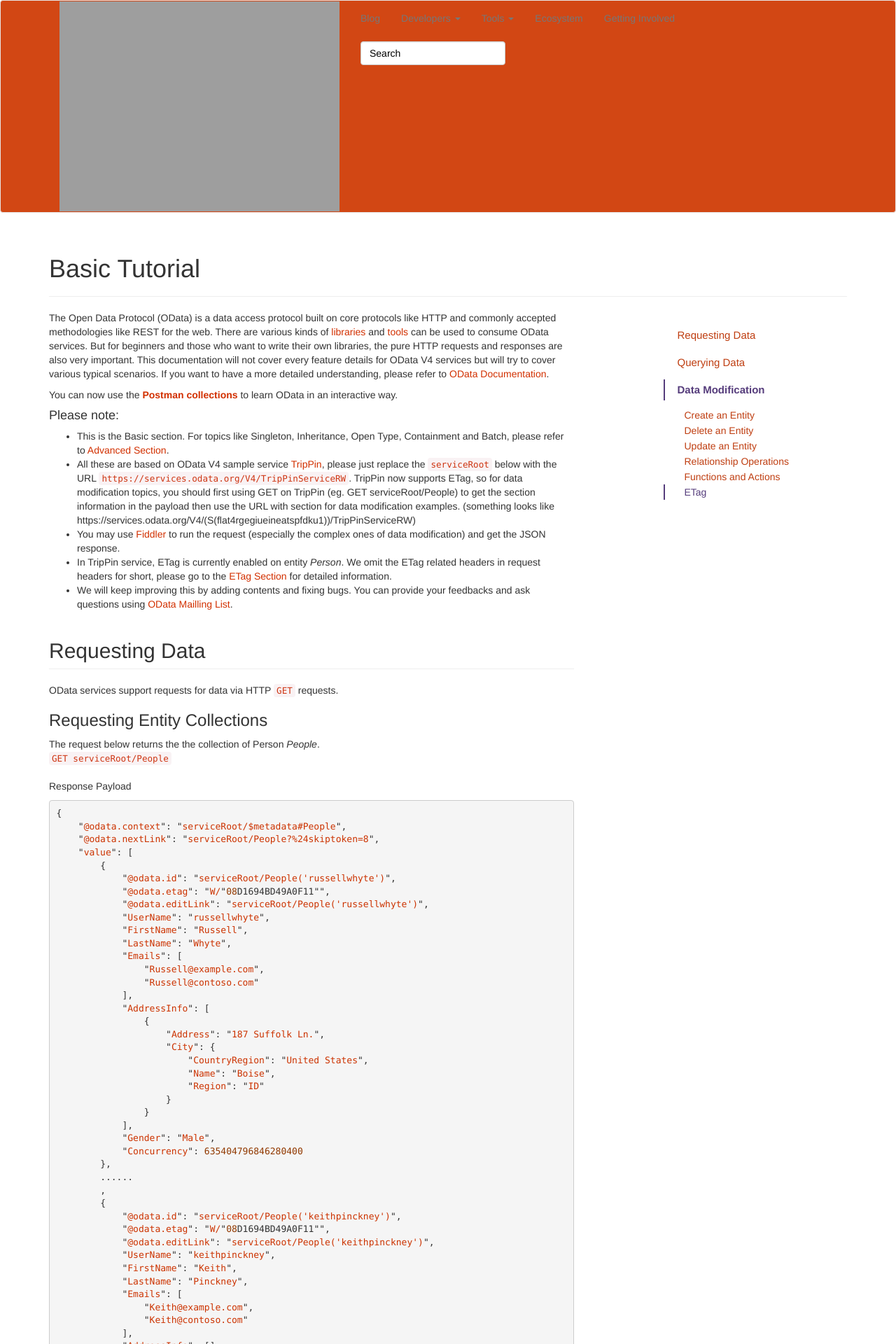
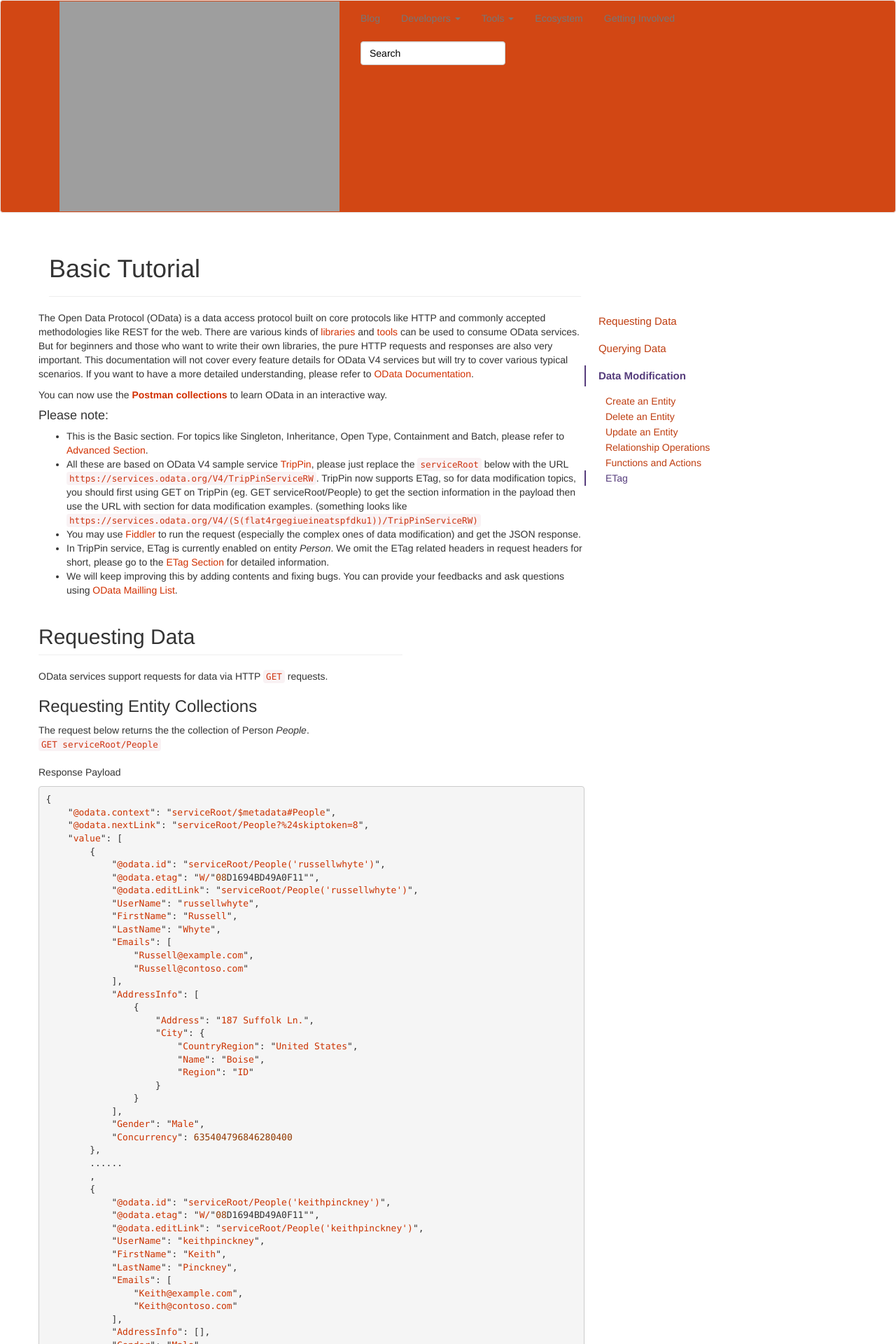
Before and after one commit to OData/odataorg.github.io, a Jekyll site: the page built from pages/getting-started/basic-tutorial.html, in a window 1280 px wide. Shown: the top 1920 px of the page at 70% size. Built offline with Jekyll 4.4.1, drawn with Linux system fonts in a browser that asks for light colours; nearby versions of some CDN libraries; library files that are not in the unit come from our copies; a style sheet for code colours, icons or effects is not loaded.

Commit message:
Fix basic tutorial page zooming issue (#268)
* Fix page overflow

* Customize page header width

* Remove extra space

```diff
--- a/_includes/navbar.html
+++ b/_includes/navbar.html
@@ -1,3 +1,4 @@
+<div role="banner">
 <a class="sr-only sr-only-focusable" href="#main-content"><h4 role="presentation">Skip to main content</h4></a>
 <nav class="navbar navbar-default" role="navigation" aria-label="Main Navigation">
     <div class="container container-fluid">
@@ -60,3 +61,4 @@
         </div>
     </div>
 </nav>
+</div>
--- a/pages/getting-started/basic-tutorial.html
+++ b/pages/getting-started/basic-tutorial.html
@@ -6,13 +6,13 @@
 ---
 <!--body data-spy="scroll" data-target="nav"-->
 <div class="row">
-<div class="col-md-8">
+<div class="col-2-3">
 <p>            The Open Data Protocol (OData) is a data access protocol built on core protocols like HTTP and commonly accepted methodologies like REST for the web. There are various kinds of <a href="https://www.odata.org/libraries/">libraries</a> and <a href="https://www.odata.org/ecosystem/">tools</a>  can be used to consume OData services. But for beginners and those who want to write their own libraries, the pure HTTP requests and responses are also very important. This documentation will not cover every feature details for OData V4 services but will try to cover various typical scenarios.  If you want to have a more detailed understanding, please refer to <a href="https://www.odata.org/documentation/">OData Documentation</a>. </p>
 <p>        You can now use the <b><a href="https://www.odata.org/getting-started/learning-odata-on-postman">Postman collections</a></b> to learn OData in an interactive way.</p>
 <h4>Please note:</h4>
 <ul>
 <li>This is the Basic section. For topics like Singleton, Inheritance, Open Type, Containment and Batch, please refer to <a href="https://www.odata.org/getting-started/advanced-tutorial/">Advanced Section</a>.</li>
-<li>All these are based on OData V4 sample service <a href="https://services.odata.org/V4/TripPinServiceRW">TripPin</a>, please just replace the <code>serviceRoot</code> below with the URL <code>https://services.odata.org/V4/TripPinServiceRW</code>. TripPin now supports ETag, so for data modification topics, you should first using GET on TripPin (eg. GET serviceRoot/People) to get the section information in the payload then use the URL with section for data modification examples. (something looks like https://services.odata.org/V4/(S(flat4rgegiueineatspfdku1))/TripPinServiceRW)</li>
+<li>All these are based on OData V4 sample service <a href="https://services.odata.org/V4/TripPinServiceRW">TripPin</a>, please just replace the <code>serviceRoot</code> below with the URL <code>https://services.odata.org/V4/TripPinServiceRW</code>. TripPin now supports ETag, so for data modification topics, you should first using GET on TripPin (eg. GET serviceRoot/People) to get the section information in the payload then use the URL with section for data modification examples. (something looks like <code>https://services.odata.org/V4/(S(flat4rgegiueineatspfdku1))/TripPinServiceRW)</code></li>
 <li>You may use <a href="http://www.telerik.com/fiddler">Fiddler</a> to run the request (especially the complex ones of data modification) and get the JSON response.</li>
 <li>In TripPin service, ETag is currently enabled on entity <em>Person</em>. We omit the ETag related headers in request headers for short, please go to the <a href="https://www.odata.org/getting-started/basic-tutorial/#etag">ETag Section</a> for detailed information.</li>
 <li>We will keep improving this by adding contents and fixing bugs. You can provide your feedbacks and ask questions using <a href="https://www.odata.org/join-the-odata-discussion/">OData Mailling List</a>.</li>
@@ -980,11 +980,11 @@
 </p></div>
 </p></div>
 </div>
-<div class="col-md-1"></div>
-<div class="col-md-3">
+<div class="col-1-12"></div>
+<div class="col-1-4" id="tutorial-contents">
 
-<nav class="tutorial-sidebar" aria-label="Table of contents">
-<ul class="nav tutorial-sidenav" data-spy="affix">
+<nav class="tutorial-sidebar affix" aria-label="Table of contents" >
+<ul class="nav tutorial-sidenav">
 <li class="active">
             <a href="#requestData">Requesting Data</a></p>
 <ul class="nav">
@@ -1024,3 +1024,6 @@
 </div>
 
 <!--/body-->
+<script type="text/javascript">
+    $(".page-header").css({"width":"66.66%"});
+</script>
--- a/public/css/site.css
+++ b/public/css/site.css
@@ -92,6 +92,7 @@
     color: #ce3512;
     background-color: #f9f2f4;
     border-radius: 4px;
+    overflow-wrap: break-word;
 }
 .table {
   width: 100%;
@@ -163,7 +164,6 @@
 }
 .tutorial-sidebar.affix {
     position: fixed;
-    top: 20px;
 }
 .tutorial-sidebar.affix-bottom {
     position: absolute;
@@ -185,8 +185,9 @@
 @media (max-width: 991px) {
   .affix {
     position: static;
-	display: block;
-	float:right;
+  	display: block;
+  	float:right;
+    top: 50%;
   }
 }
 
@@ -270,3 +271,35 @@
 body {
   overflow-x: hidden;
 }
+
+[class*='col-'] {
+  float: left;
+  padding-right: $pad;
+  .grid &:last-of-type {
+    padding-right: 0;
+  }
+}
+.col-2-3 {
+  width: 66.66%;
+}
+.col-1-3 {
+  width: 33.33%;
+}
+.col-1-2 {
+  width: 50%;
+}
+.col-1-4 {
+  width: 25%;
+}
+.col-1-8 {
+  width: 12.5%;
+}
+.col-1-12 {
+  width: 8.33%;
+}
+.col-3-4 {
+  width: 75%;
+}
+.col-3-8 {
+  width: 37.5%;
+}
```
